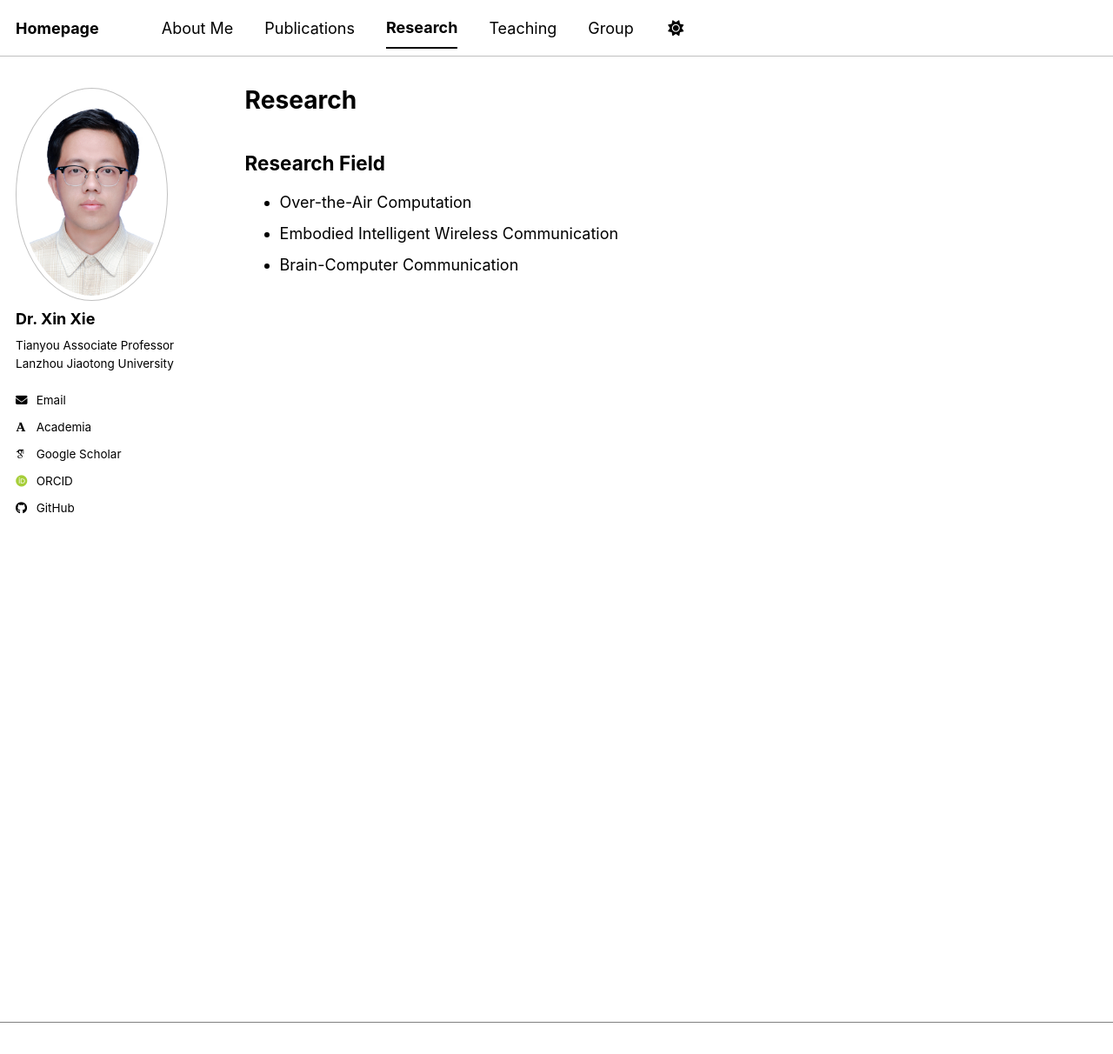
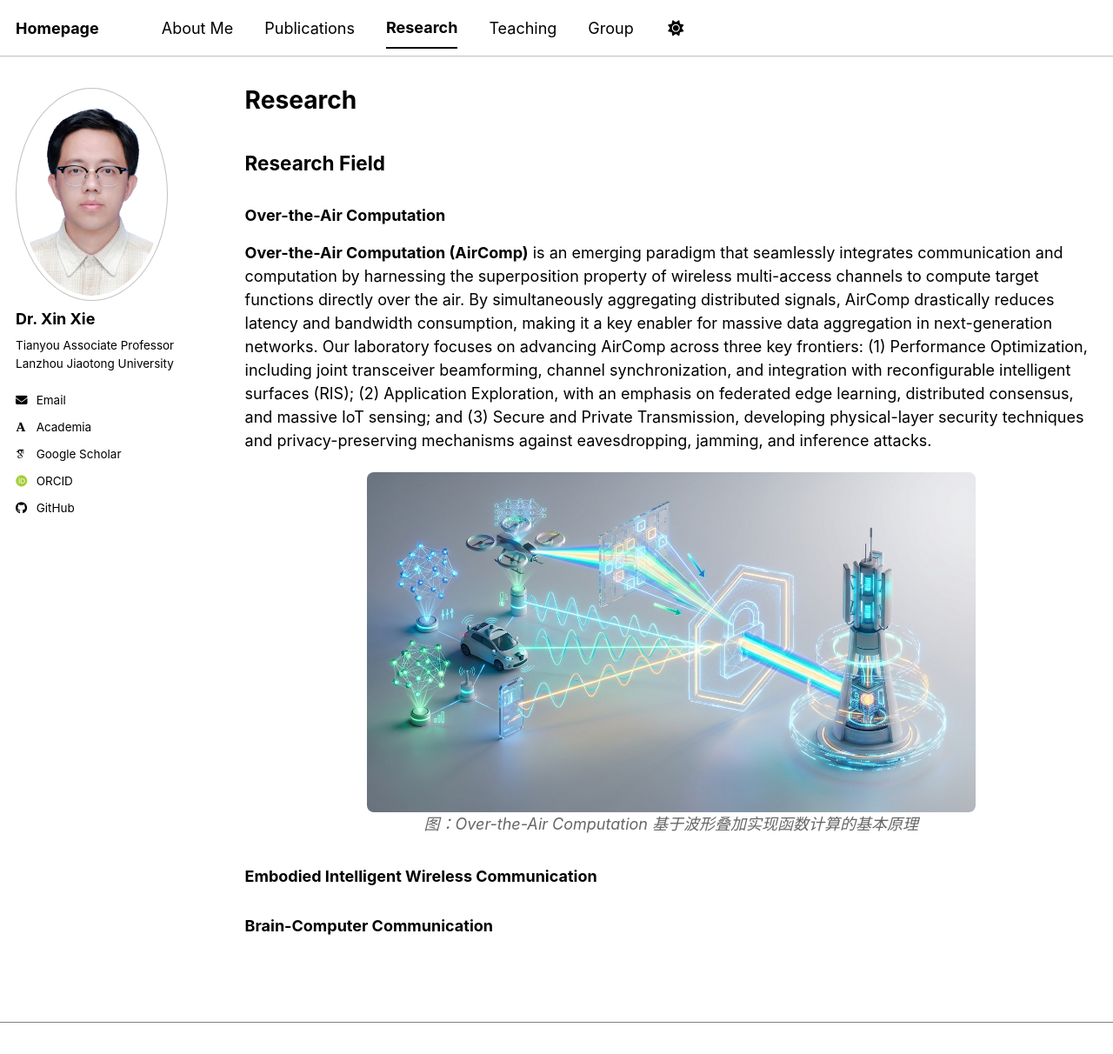
Before and after one commit to xiexin312/xiexin312.github.io, a Jekyll site: the page built from _pages/Research.md, in a window 1280 px wide and 1212 px high. Shown: the whole window at 87% size. Built offline with Jekyll 4.4.1, drawn with Linux system fonts in a browser that asks for light colours; some web fonts are replaced; a script bundle is joined from its source files by our own code; library files that are not in the unit come from our copies.

Commit message:
添加了研究内容

```diff
--- a/_pages/Research.md
+++ b/_pages/Research.md
@@ -10,6 +10,15 @@ redirect_from:
 {% include base_path %}
 
 ## Research Field
-- Over-the-Air Computation
-- Embodied Intelligent Wireless Communication
-- Brain-Computer Communication
+### Over-the-Air Computation
+
+**Over-the-Air Computation (AirComp)** is an emerging paradigm that seamlessly integrates communication and computation by harnessing the superposition property of wireless multi-access channels to compute target functions directly over the air. By simultaneously aggregating distributed signals, AirComp drastically reduces latency and bandwidth consumption, making it a key enabler for massive data aggregation in next-generation networks. Our laboratory focuses on advancing AirComp across three key frontiers: (1) Performance Optimization, including joint transceiver beamforming, channel synchronization, and integration with reconfigurable intelligent surfaces (RIS); (2) Application
+Exploration, with an emphasis on federated edge learning, distributed consensus, and massive IoT sensing; and (3) Secure and Private Transmission, developing physical-layer security techniques and privacy-preserving mechanisms against eavesdropping, jamming, and inference attacks.
+
+<div style="text-align: center; margin: 20px 0;">
+  <img src="{{ base_path }}/images/AirComp.jpg" alt="Over-the-Air Computation 示意图" style="width: 80%; max-width: 700px; border-radius: 8px;">
+  <br>
+  <em style="color: #666;">图：Over-the-Air Computation 基于波形叠加实现函数计算的基本原理</em>
+</div>
+### Embodied Intelligent Wireless Communication
+### Brain-Computer Communication
```
Also changed, not shown: images/AirComp.jpg (added).
